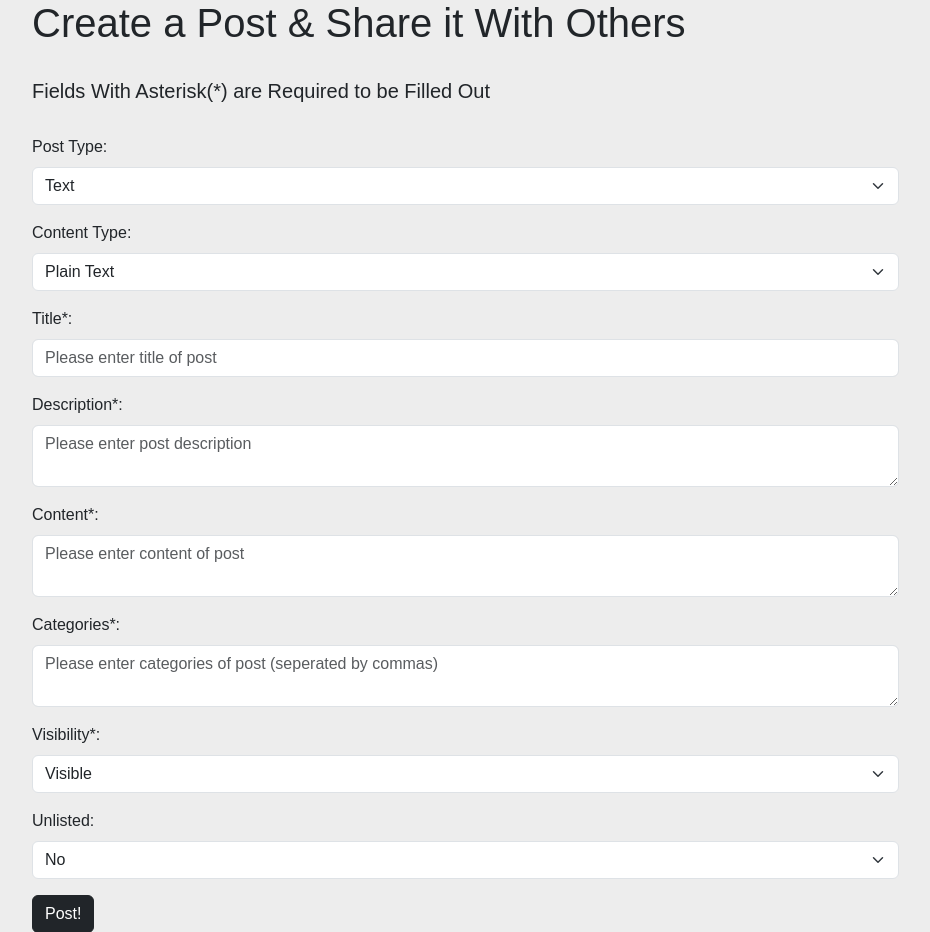
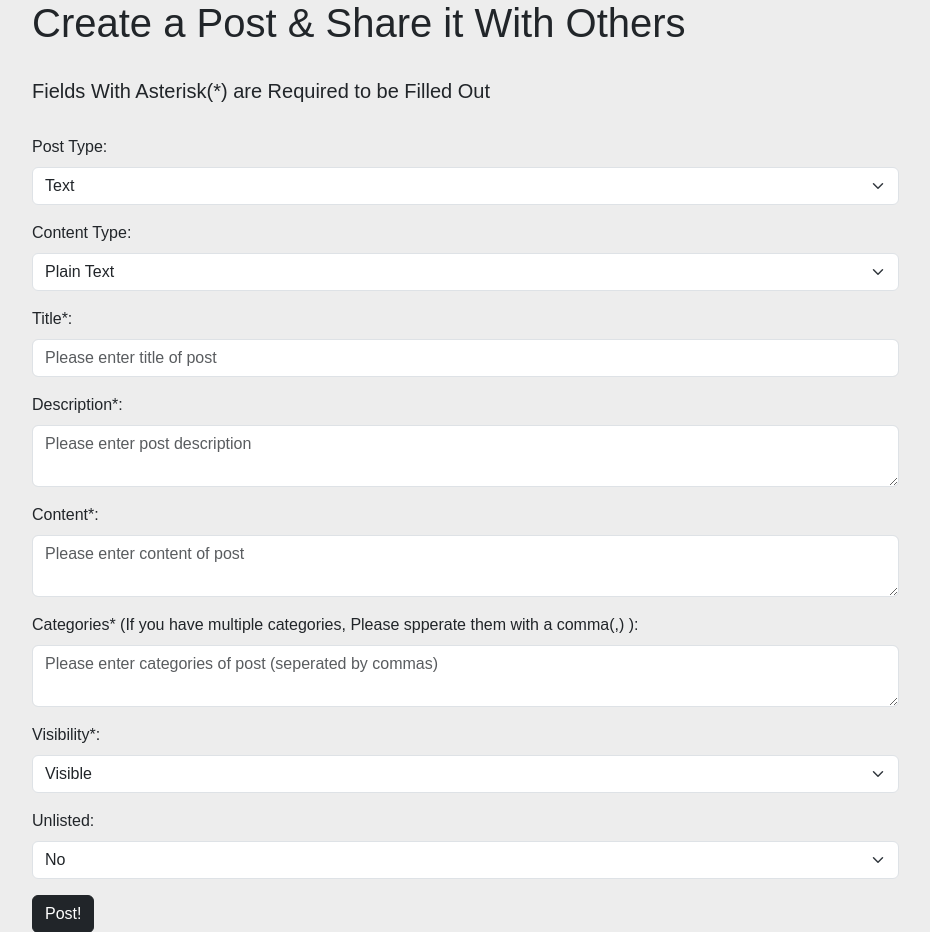
Before and after one commit to CMPUT404-W23/project, a Django app: template socialDist/templates/post.html in a window 1280 px wide. Shown: the part 73-1005 px from the top of the page, without its empty margins (66-996 px from the left). Run offline with Django 3.2, Linux system fonts and the light colour scheme; the template is opened without the code that fills it, so the values that code supplies are empty; some libraries are stand-ins or nearby versions.

Commit message:
add minor update on create post UI

```diff
--- a/socialDist/templates/post.html
+++ b/socialDist/templates/post.html
@@ -54,7 +54,7 @@
                 </div>
                 <!--Categories-->
                 <div class="mb-3">
-                    <label for="Categories" class="form-label">Categories*:</label>
+                    <label for="Categories" class="form-label">Categories* (If you have multiple categories, Please spperate them with a comma(,) ):</label>
                     <textarea class="form-control" id="Categories" style="width:80%" type="text"
                         placeholder="Please enter categories of post (seperated by commas)"></textarea>
                 </div>
```
